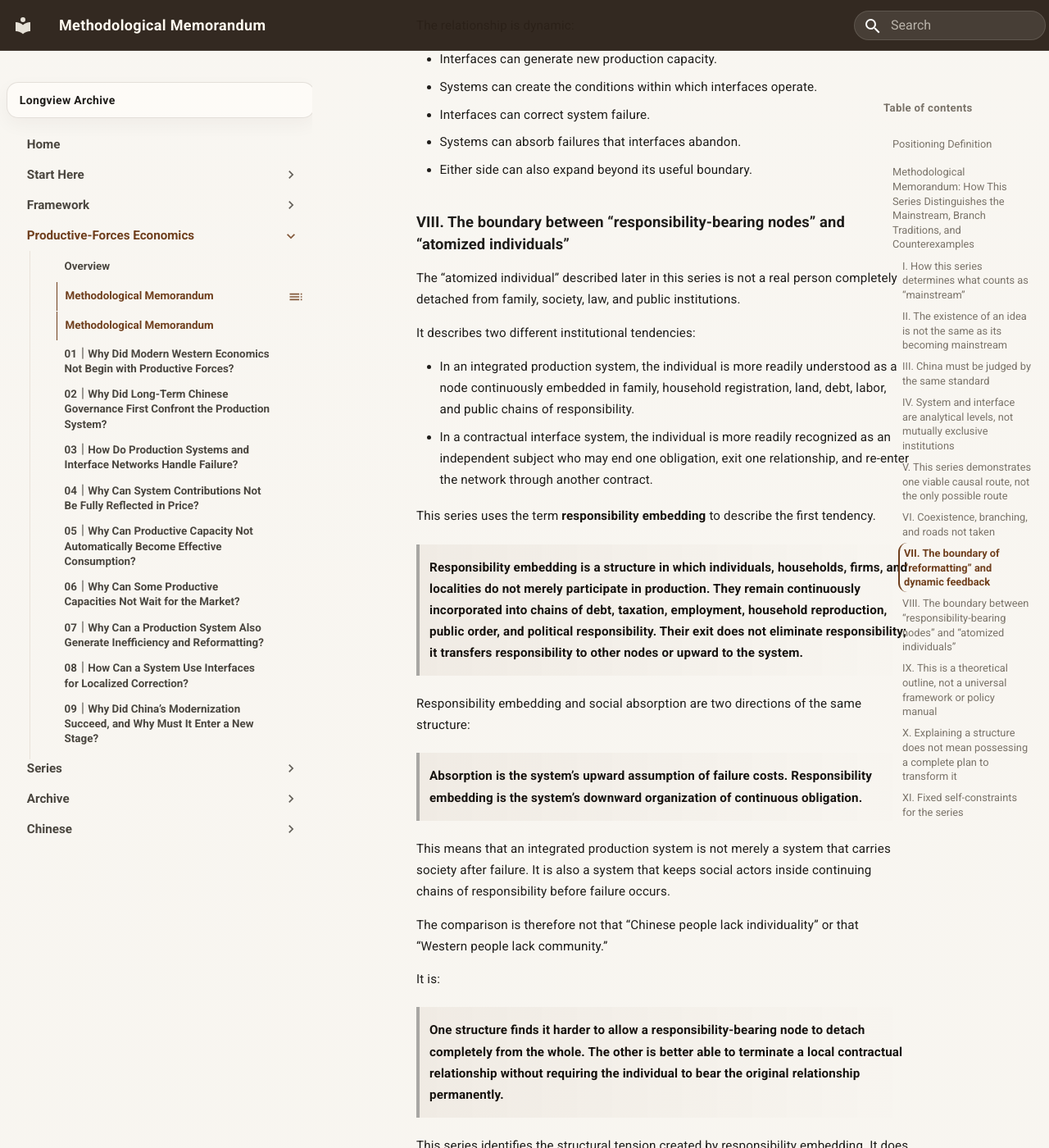
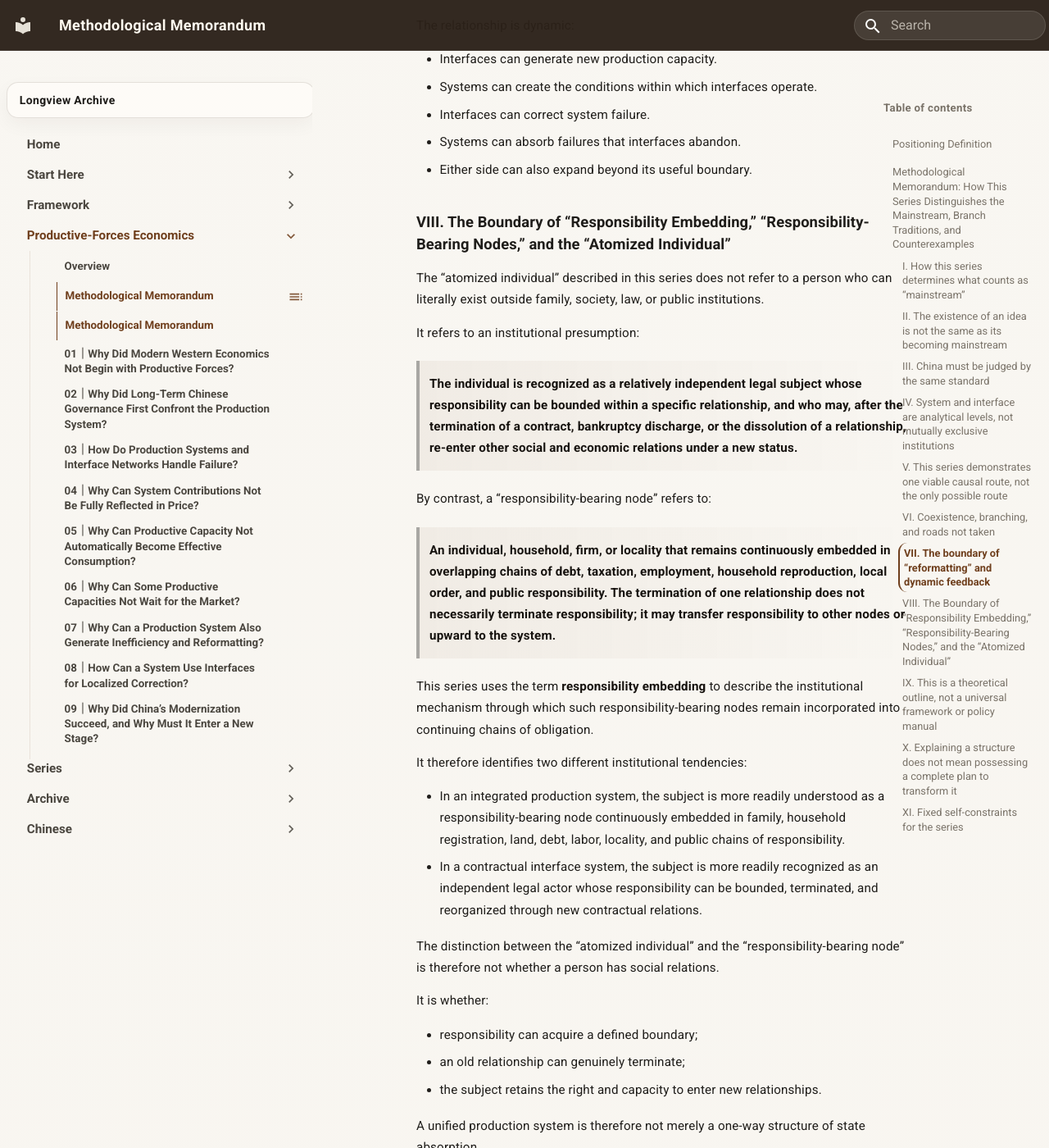
Before and after one commit to guanshi1688/longview-archive, an MkDocs documentation site: the page built from docs/essays/english/productive-forces-economics/00-methodological-memorandum.md, in a window 1280 px wide and 1400 px high, scrolled down 7578 px. Shown: the whole window at 82% size. Built offline with MkDocs 1.6.1 and Material for MkDocs 9.7.7, drawn with Linux system fonts in a browser that asks for light colours; some of the changed text lies outside the part shown.

Commit message:
Update 00-methodological-memorandum.md

```diff
--- a/docs/essays/english/productive-forces-economics/00-methodological-memorandum.md
+++ b/docs/essays/english/productive-forces-economics/00-methodological-memorandum.md
@@ -209,32 +209,59 @@ The relationship is dynamic:
 - Systems can absorb failures that interfaces abandon.
 - Either side can also expand beyond its useful boundary.
 
-### VIII. The boundary between “responsibility-bearing nodes” and “atomized individuals”
+### VIII. The Boundary of “Responsibility Embedding,” “Responsibility-Bearing Nodes,” and the “Atomized Individual”
 
-The “atomized individual” described later in this series is not a real person completely detached from family, society, law, and public institutions.
+The “atomized individual” described in this series does not refer to a person who can literally exist outside family, society, law, or public institutions.
 
-It describes two different institutional tendencies:
+It refers to an institutional presumption:
 
-- In an integrated production system, the individual is more readily understood as a node continuously embedded in family, household registration, land, debt, labor, and public chains of responsibility.
-- In a contractual interface system, the individual is more readily recognized as an independent subject who may end one obligation, exit one relationship, and re-enter the network through another contract.
+> **The individual is recognized as a relatively independent legal subject whose responsibility can be bounded within a specific relationship, and who may, after the termination of a contract, bankruptcy discharge, or the dissolution of a relationship, re-enter other social and economic relations under a new status.**
 
-This series uses the term **responsibility embedding** to describe the first tendency.
+By contrast, a “responsibility-bearing node” refers to:
 
-> **Responsibility embedding is a structure in which individuals, households, firms, and localities do not merely participate in production. They remain continuously incorporated into chains of debt, taxation, employment, household reproduction, public order, and political responsibility. Their exit does not eliminate responsibility; it transfers responsibility to other nodes or upward to the system.**
+> **An individual, household, firm, or locality that remains continuously embedded in overlapping chains of debt, taxation, employment, household reproduction, local order, and public responsibility. The termination of one relationship does not necessarily terminate responsibility; it may transfer responsibility to other nodes or upward to the system.**
 
-Responsibility embedding and social absorption are two directions of the same structure:
+This series uses the term **responsibility embedding** to describe the institutional mechanism through which such responsibility-bearing nodes remain incorporated into continuing chains of obligation.
 
-> **Absorption is the system’s upward assumption of failure costs. Responsibility embedding is the system’s downward organization of continuous obligation.**
+It therefore identifies two different institutional tendencies:
 
-This means that an integrated production system is not merely a system that carries society after failure. It is also a system that keeps social actors inside continuing chains of responsibility before failure occurs.
+- In an integrated production system, the subject is more readily understood as a responsibility-bearing node continuously embedded in family, household registration, land, debt, labor, locality, and public chains of responsibility.
+- In a contractual interface system, the subject is more readily recognized as an independent legal actor whose responsibility can be bounded, terminated, and reorganized through new contractual relations.
 
-The comparison is therefore not that “Chinese people lack individuality” or that “Western people lack community.”
+The distinction between the “atomized individual” and the “responsibility-bearing node” is therefore not whether a person has social relations.
+
+It is whether:
+
+- responsibility can acquire a defined boundary;
+- an old relationship can genuinely terminate;
+- the subject retains the right and capacity to enter new relationships.
+
+A unified production system is therefore not merely a one-way structure of state absorption.
+
+It is a two-directional structure of responsibility:
+
+- the state bears the system-wide consequences that cannot be permanently externalized by localities, markets, or households;
+- individuals, households, firms, and localities bear a continuing obligation not to detach easily from the chain of responsibility.
+
+In this sense, absorption and responsibility embedding are two directions of the same structure:
+
+> **Absorption is the system’s upward assumption of the consequences of node failure. Responsibility embedding is the system’s downward organization of continuous obligation.**
+
+The comparison, therefore, is not that “Chinese people lack individuality” or that “Western people lack community.”
 
 It is:
 
-> **One structure finds it harder to allow a responsibility-bearing node to detach completely from the whole. The other is better able to terminate a local contractual relationship without requiring the individual to bear the original relationship permanently.**
+> **One structure finds it more difficult to allow responsibility-bearing nodes to detach completely from the whole. The other is better able to terminate a local contractual relationship without requiring the subject to bear the original relationship permanently.**
 
-This series identifies the structural tension created by responsibility embedding. It does not prescribe a program for transforming the political structure in which that tension developed.
+Social absorption is not a sentimental description of this structure.
+
+It answers a harder question:
+
+> **When a system requires subjects to remain inside the chain of responsibility, does the system also bear the cost of enabling them to continue living, producing, and beginning again within it?**
+
+Where responsibility embedding exists without sufficient social absorption, responsibility is pushed downward toward individuals and households.
+
+The subject may remain inside the system while losing the capacity to consume, innovate, take risks, and begin again.
 
 ### IX. This is a theoretical outline, not a universal framework or policy manual
 
```
